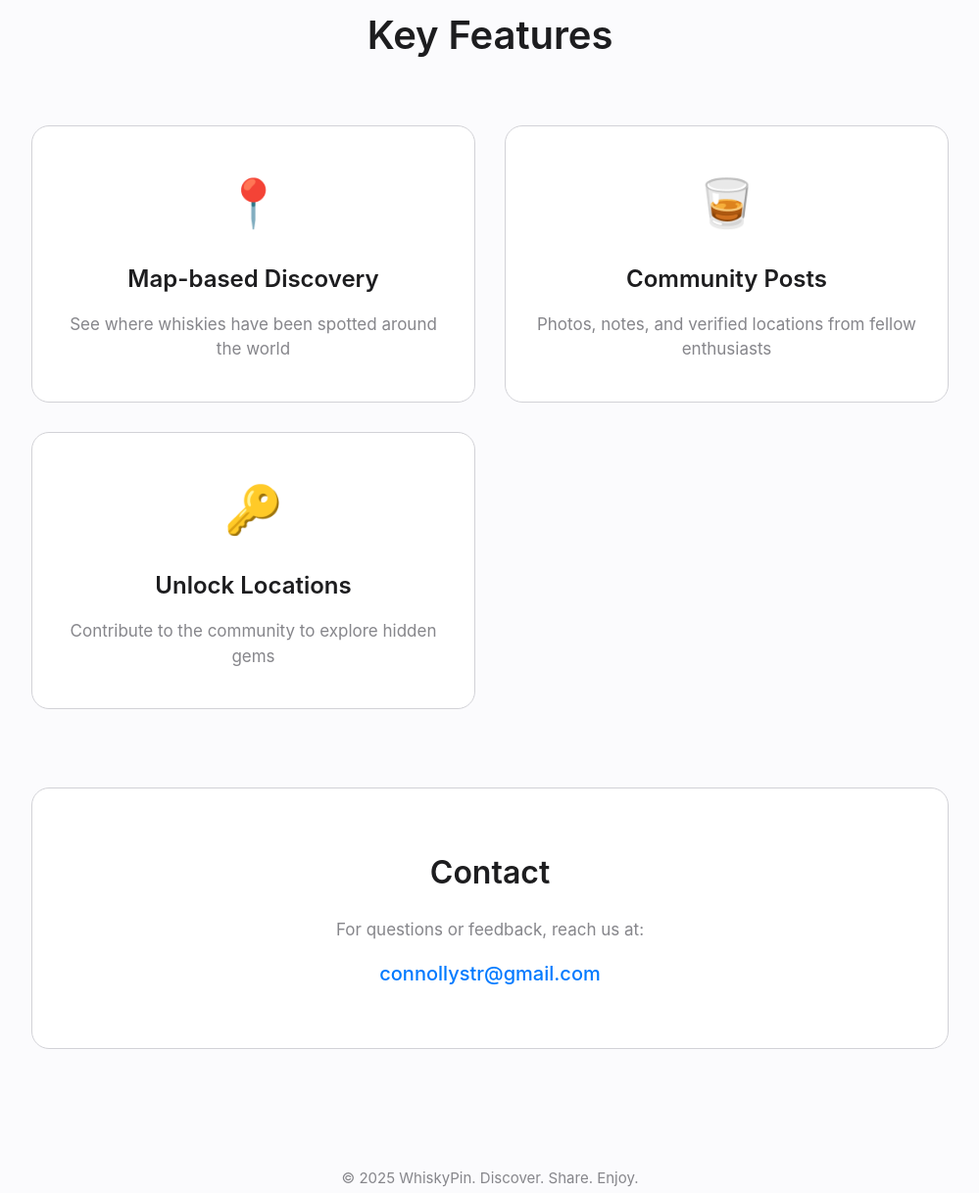
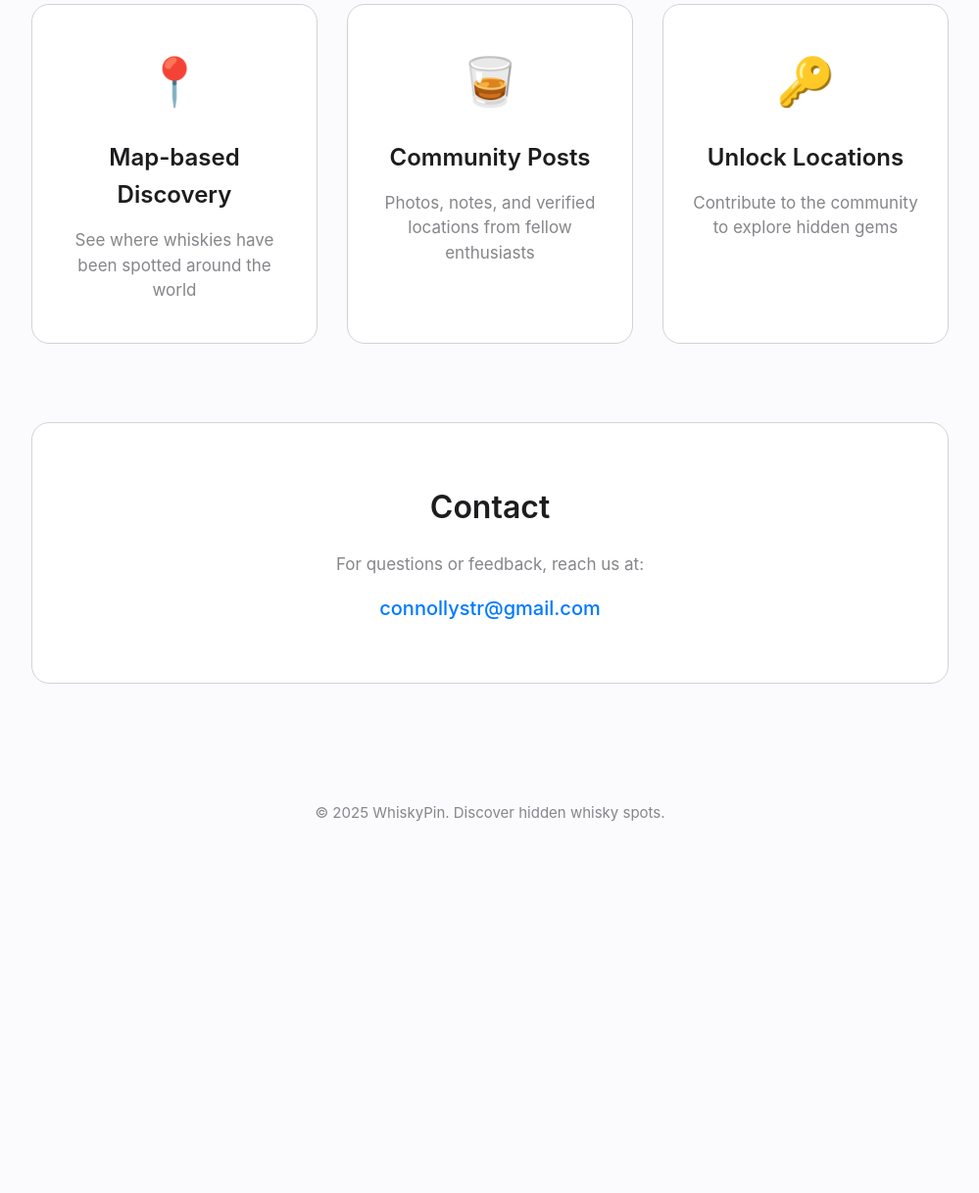
Before and after one commit to JihoYang/whiskypin.github.io, a plain HTML site: page index.html in a window 1280 px wide. Shown: the part 437-1655 px from the top of the page at 98% size, without its empty margins (140-1139 px from the left). After the commit the page ends 1339 px from the top, so only its background shows below. Drawn offline with Linux system fonts and the light colour scheme.

Commit message:
레이아웃 약간 조정

```diff
--- a/index.html
+++ b/index.html
@@ -78,7 +78,7 @@
 
         .features-grid {
             display: grid;
-            grid-template-columns: repeat(auto-fit, minmax(300px, 1fr));
+            grid-template-columns: repeat(3, 1fr);
             gap: 30px;
             margin: 60px 0;
         }
@@ -201,7 +201,6 @@
         </header>
 
         <section class="key-features">
-            <h2 class="section-title">Key Features</h2>
             <div class="features-grid">
                 <div class="feature-card">
                     <span class="feature-icon">📍</span>
@@ -230,7 +229,7 @@
 
     <footer>
         <div class="container">
-            <p>&copy; 2025 WhiskyPin. Discover. Share. Enjoy.</p>
+            <p>&copy; 2025 WhiskyPin. Discover hidden whisky spots.</p>
         </div>
     </footer>
 
```
